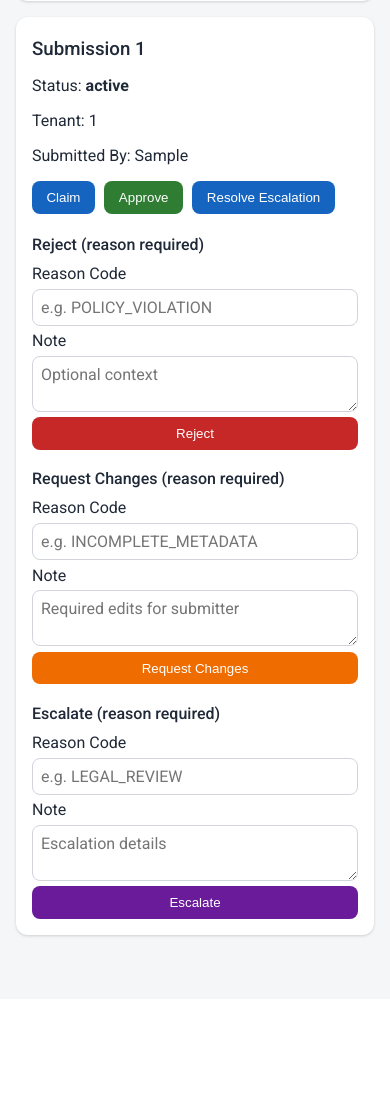
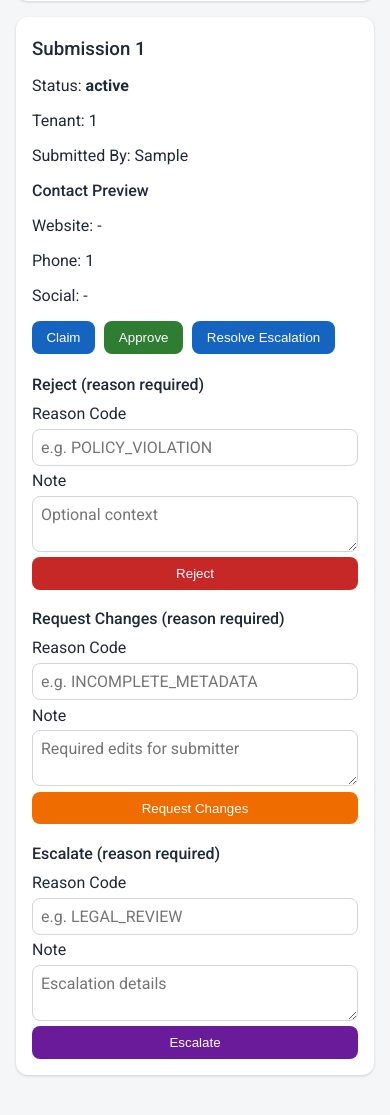
Before and after one commit to jeremytrevatt-au/app-smallfarms-admin, a FastAPI app: template templates/moderation.html in a window 390 px wide; the page is wider, and only the part inside the window is pictured. Shown: the part 283-1398 px from the top of that part. Before the commit the page ends 1221 px from the top of that part, so only its background shows below. Run offline with FastAPI, Linux system fonts and the light colour scheme; the template is opened without the code that fills it: most values are stand-ins (such as "Sample title", 1, 10 or a date in 2020).

Commit message:
Render nullable contact fields in moderation queue.
TODO contact moderation visibility: surface website_url, phone_number, and social_urls in submission cards so admins can review shared contact contract values safely.

Made-with: Cursor

```diff
--- a/templates/moderation.html
+++ b/templates/moderation.html
@@ -21,6 +21,26 @@
       <p>Submitted By: {{ item.get('submitted_by', 'n/a') }}</p>
     </div>
   </div>
+
+  {% set contact = item.get('admin_contact', {}) %}
+  <h4>Contact Preview</h4>
+  <p>Website: {{ contact.get('website_url') or '-' }}</p>
+  <p>Phone: {{ contact.get('phone_number') or '-' }}</p>
+  <p>
+    Social:
+    {% set social = contact.get('social_urls', {}) %}
+    {% if social and social is mapping %}
+      facebook={{ social.get('facebook') or '-' }},
+      instagram={{ social.get('instagram') or '-' }},
+      youtube={{ social.get('youtube') or '-' }},
+      x={{ social.get('x') or '-' }},
+      tiktok={{ social.get('tiktok') or '-' }},
+      linkedin={{ social.get('linkedin') or '-' }},
+      other={{ social.get('other') or '-' }}
+    {% else %}
+      -
+    {% endif %}
+  </p>
 
   <div class="button-row">
     <form method="post" action="/moderation/{{ item.get('id') }}/claim">
```
Also changed, not shown: app/routes/moderation_submissions.py (+21 -1 lines), tests/test_pages.py (+48 -0 lines).
